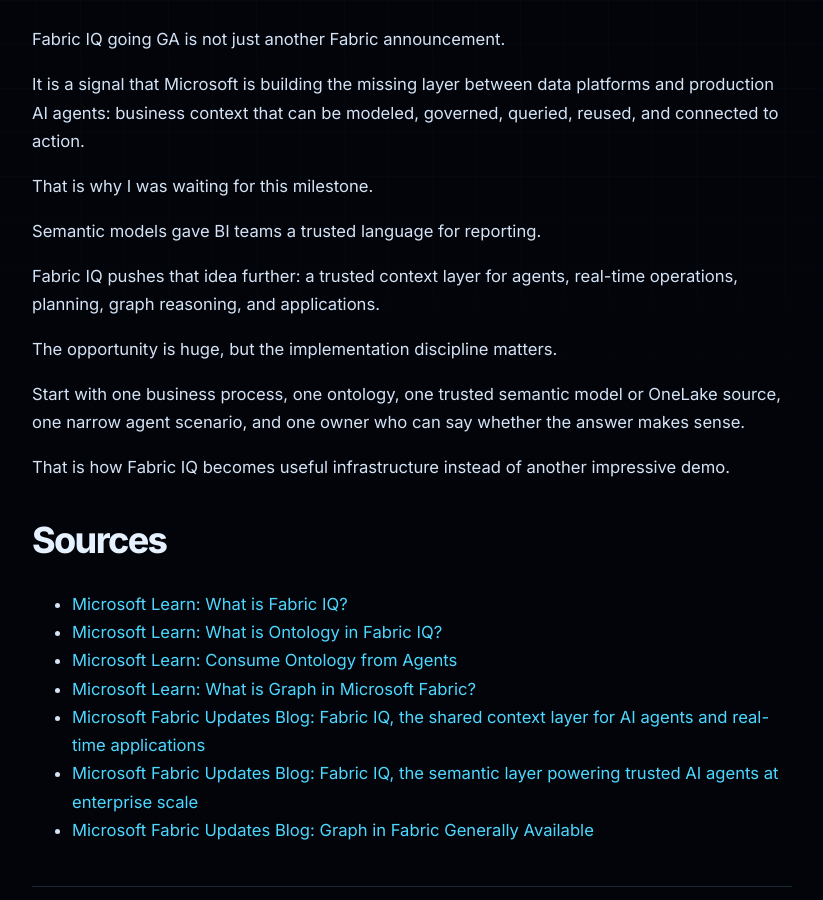
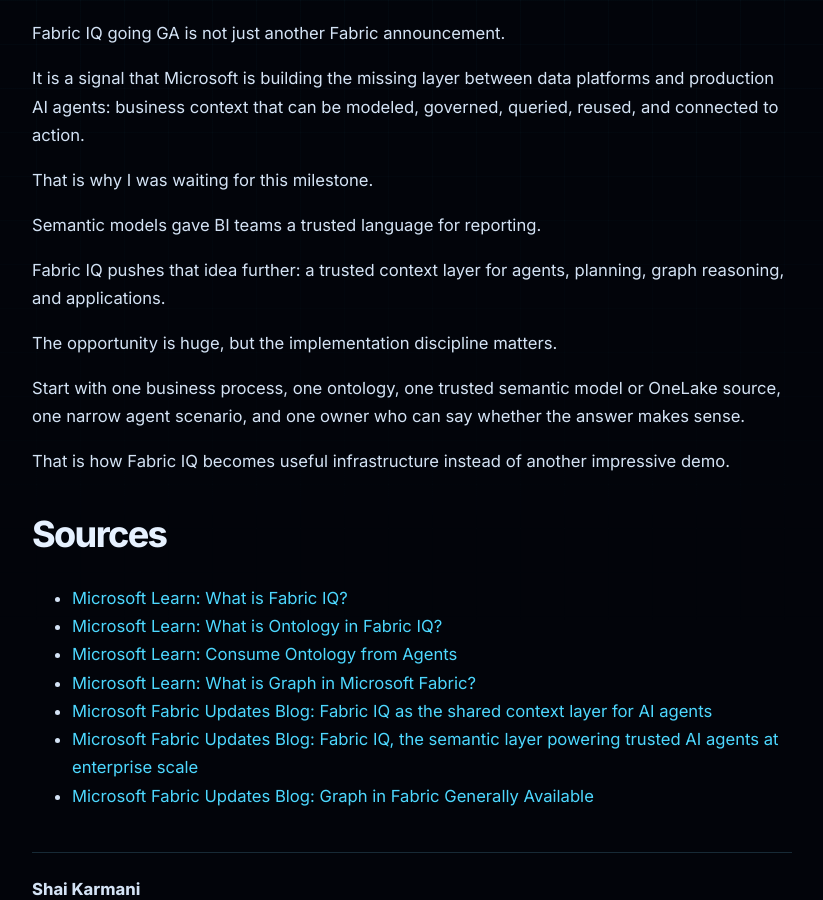
Before and after one commit to Shai-Kr/data-ninja-ai-lab, a Jekyll site: the page built from blog/2026-06-04-fabric-iq-ga-context-layer.md, in a window 1280 px wide and 900 px high, scrolled down 9935 px. Shown: the whole window, without its empty margins (228-1051 px from the left). Built offline with Jekyll 4.4.1, drawn with Linux system fonts in a browser that asks for light colours; some of the changed text lies outside the part shown.

Commit message:
Remove realtime framing from Fabric IQ article

```diff
--- a/blog/2026-06-04-fabric-iq-ga-context-layer.md
+++ b/blog/2026-06-04-fabric-iq-ga-context-layer.md
@@ -54,7 +54,7 @@
 
 ### 1. Unified data in OneLake
 
-OneLake gives Fabric IQ the common data foundation. Analytical data, operational data, real-time data, shortcuts, lakehouses, eventhouses, warehouses, and semantic models can participate in the same platform story.
+OneLake gives Fabric IQ the common data foundation. Analytical data, operational data, shortcuts, lakehouses, warehouses, semantic models, and other Fabric items can participate in the same platform story.
 
 ### 2. Business intelligence through semantic models
 
@@ -184,7 +184,7 @@
 
 Semantic models gave BI teams a trusted language for reporting.
 
-Fabric IQ pushes that idea further: a trusted context layer for agents, real-time operations, planning, graph reasoning, and applications.
+Fabric IQ pushes that idea further: a trusted context layer for agents, planning, graph reasoning, and applications.
 
 The opportunity is huge, but the implementation discipline matters.
 
@@ -198,7 +198,7 @@
 - [Microsoft Learn: What is Ontology in Fabric IQ?](https://learn.microsoft.com/en-us/fabric/iq/ontology/overview)
 - [Microsoft Learn: Consume Ontology from Agents](https://learn.microsoft.com/en-us/fabric/iq/ontology/tutorial-4-create-data-agent)
 - [Microsoft Learn: What is Graph in Microsoft Fabric?](https://learn.microsoft.com/en-us/fabric/graph/overview)
-- [Microsoft Fabric Updates Blog: Fabric IQ, the shared context layer for AI agents and real-time applications](https://community.fabric.microsoft.com/t5/Fabric-Updates-Blog/Fabric-IQ-The-shared-context-layer-for-AI-agents-and-real-time/ba-p/5191678)
+- [Microsoft Fabric Updates Blog: Fabric IQ as the shared context layer for AI agents](https://community.fabric.microsoft.com/t5/Fabric-Updates-Blog/Fabric-IQ-The-shared-context-layer-for-AI-agents-and-real-time/ba-p/5191678)
 - [Microsoft Fabric Updates Blog: Fabric IQ, the semantic layer powering trusted AI agents at enterprise scale](https://community.fabric.microsoft.com/t5/Fabric-Updates-Blog/Fabric-IQ-The-semantic-layer-powering-trusted-AI-agents-at/ba-p/5190739)
 - [Microsoft Fabric Updates Blog: Graph in Fabric Generally Available](https://community.fabric.microsoft.com/t5/Fabric-Updates-Blog/Graph-in-Fabric-Generally-Available/ba-p/5190748)
 
```
Also changed, not shown: other parts of blog/2026-06-04-fabric-iq-ga-context-layer.md (+2 -2 lines), assets/blog/fabric-iq-ga-context-layer/01-fabric-iq-context-layer-v3.png (added).
